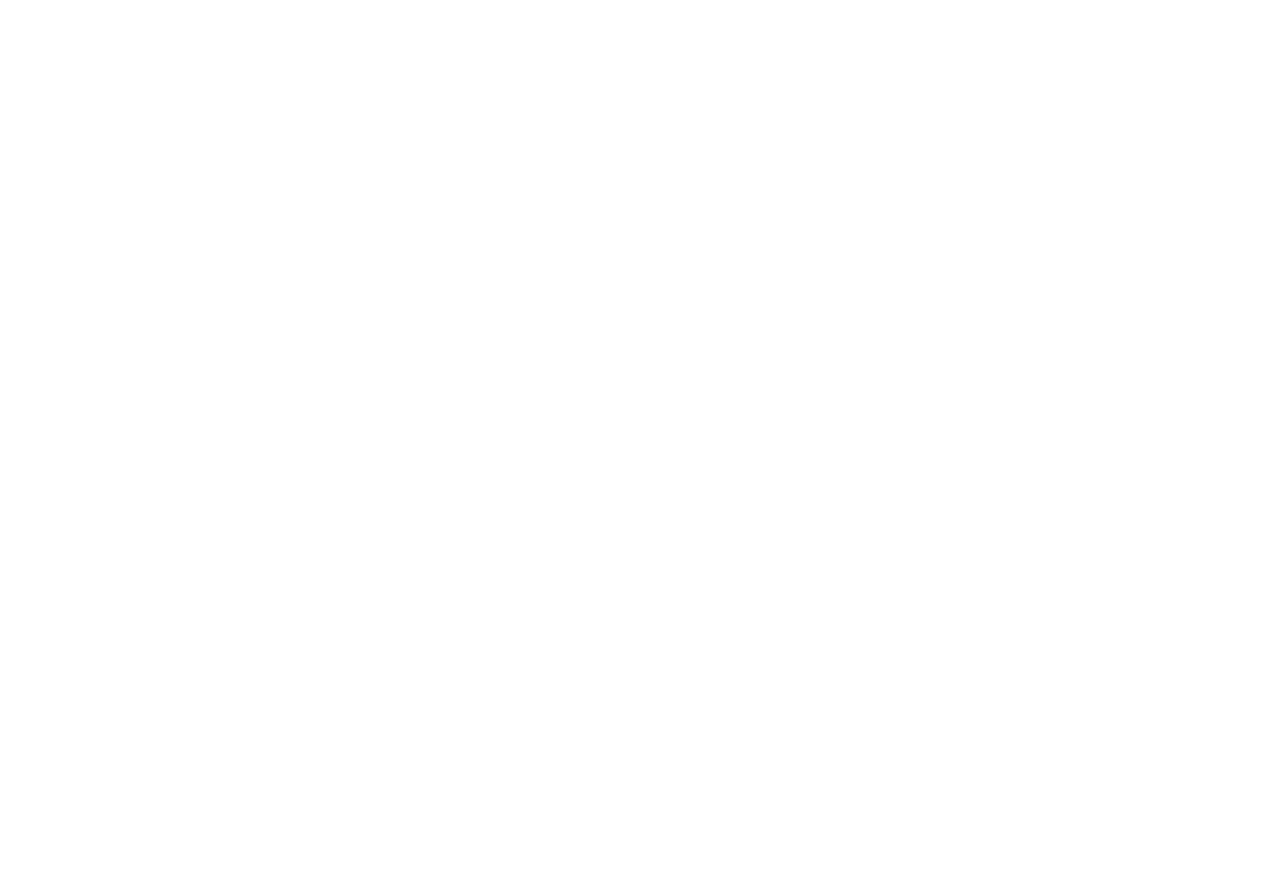
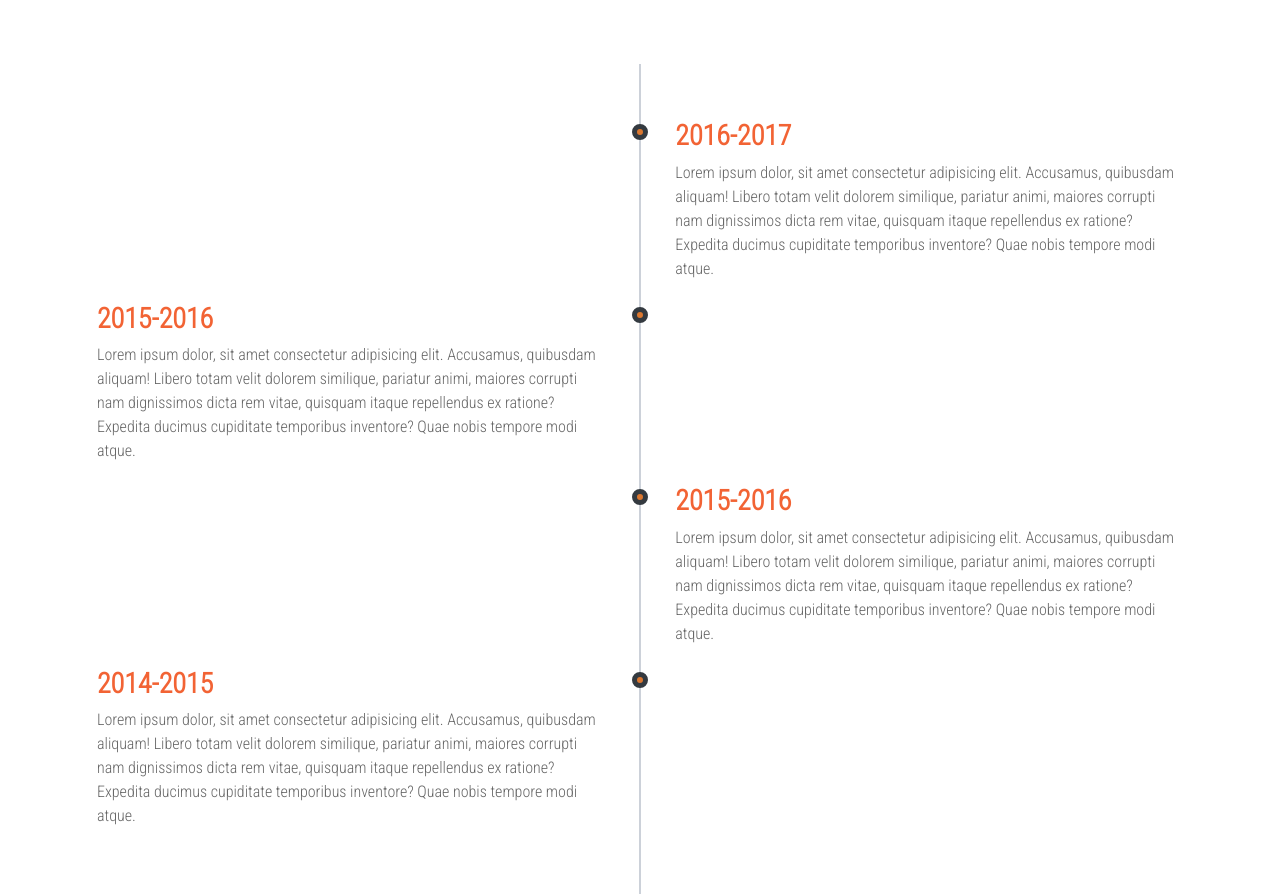
Before and after one commit to 3ouri/react-portfolio, a React (Create React App) app: page / in a window 1280 px wide. Shown: the part 1790-2684 px from the top of the page. Before the commit the page ends 1702 px from the top, so only its background shows below. Built offline with nearby package versions, Linux system fonts and the light colour scheme.

Commit message:
Experience Completed

```diff
--- a/src/App.css
+++ b/src/App.css
@@ -3,8 +3,10 @@
 :root {
   --primary-white: #fff;
   --primary-light-gray: #f4f4f4;
+  --primary-gray: #ccd1d9;
+  --primary-dark-gary: #666666;
+  --primary-dark: rgb(52, 58, 64);
   --primary-orange: #DB772F;
-  --primary-dark: rgb(52, 58, 64);
   --primary-red: #f26334;
   --primary-hover-red: #d55c11;
 }
@@ -199,3 +201,93 @@
 .services .box:hover p, .services .box:hover h3 {
   color: var(--primary-white);
 }
+
+/***************** EXPERIENCE ***************************/
+.experience-wrapper {
+  position: relative;
+  padding: 3.125rem 0;
+  overflow: hidden;
+}
+
+.experience h1 {
+  text-transform: uppercase;
+  color: var(--primary-orange);
+}
+
+.experience-wrapper::before {
+  position: absolute;
+  content: "";
+  top: 0;
+  left: 50%;
+  margin-left: -0.0625rem;
+  width: 0.125rem;
+  height: 100%;
+  background-color: var(--primary-gray);
+}
+
+.timeline-block {
+  width: calc(50% + 0.5rem);
+  display: flex;
+  justify-content: space-between;
+  clear: both;
+}
+
+.timeline-block-right {
+  float: right;
+}
+
+.timeline-block-left {
+  float: left;
+  direction: rtl;
+}
+
+.marker {
+  width: 1rem;
+  height: 1rem;
+  border-radius: 50%;
+  border: 0.3125rem solid var(--primary-dark);
+  background-color: var(--primary-orange);
+  margin-top: 0.625rem;
+  z-index: 1;
+}
+
+.timeline-content {
+  width: 95%;
+  padding: 0 0.9375rem;
+  color: var(--primary-dark-gary);
+  direction: ltr;
+}
+
+.timeline-content h3 {
+  margin-top: 0.3125rem;
+  color: var(--primary-red);
+  font-weight: 900;
+}
+
+/*---------------- MEDIA ------------------*/
+@media(max-width: 768px) {
+  .experience {
+    padding: 0.7rem;
+  }
+
+  .experience .container {
+    padding-left: 0;
+  }
+
+  .experience-wrapper::before {
+    left: 0.5rem;
+    margin-bottom: 1.875rem;
+  }
+
+  .timeline-block-right {
+    float: none;
+    width: 100%;
+  }
+
+  .timeline-block-left {
+    float: none;
+    direction: ltr;
+    width: 100%;
+  }
+
+}
--- a/src/App.js
+++ b/src/App.js
@@ -7,6 +7,7 @@
 import Header from "./components/Header";
 import AboutMe from "./components/AboutMe";
 import Services from "./components/Services";
+import Experience from "./components/Experience";
 
 function App() {
   const particlesInit = (engine) => {
@@ -20,6 +21,7 @@
       <Header />
       <AboutMe />
       <Services />
+      <Experience />
     </>
   );
 }
--- /dev/null
+++ b/src/components/Experience.js
@@ -0,0 +1,74 @@
+import React from "react";
+
+const Experience = () => {
+  return (
+    <div className="experience">
+      <div className="d-flex justify-content-center my-5">
+        <h1>Eperience</h1>
+      </div>
+      <div className="container experience-wrapper">
+        <div className="timeline-block timeline-block-right">
+          <div className="marker"></div>
+          <div className="timeline-content">
+            <h3>2016-2017</h3>
+            <p>
+              Lorem ipsum dolor, sit amet consectetur adipisicing elit.
+              Accusamus, quibusdam aliquam! Libero totam velit dolorem
+              similique, pariatur animi, maiores corrupti nam dignissimos dicta
+              rem vitae, quisquam itaque repellendus ex ratione? Expedita
+              ducimus cupiditate temporibus inventore? Quae nobis tempore modi
+              atque.
+            </p>
+          </div>
+        </div>
+
+        <div className="timeline-block timeline-block-left">
+          <div className="marker"></div>
+          <div className="timeline-content">
+            <h3>2015-2016</h3>
+            <p>
+              Lorem ipsum dolor, sit amet consectetur adipisicing elit.
+              Accusamus, quibusdam aliquam! Libero totam velit dolorem
+              similique, pariatur animi, maiores corrupti nam dignissimos dicta
+              rem vitae, quisquam itaque repellendus ex ratione? Expedita
+              ducimus cupiditate temporibus inventore? Quae nobis tempore modi
+              atque.
+            </p>
+          </div>
+        </div>
+
+        <div className="timeline-block timeline-block-right">
+          <div className="marker"></div>
+          <div className="timeline-content">
+            <h3>2015-2016</h3>
+            <p>
+              Lorem ipsum dolor, sit amet consectetur adipisicing elit.
+              Accusamus, quibusdam aliquam! Libero totam velit dolorem
+              similique, pariatur animi, maiores corrupti nam dignissimos dicta
+              rem vitae, quisquam itaque repellendus ex ratione? Expedita
+              ducimus cupiditate temporibus inventore? Quae nobis tempore modi
+              atque.
+            </p>
+          </div>
+        </div>
+
+        <div className="timeline-block timeline-block-left">
+          <div className="marker"></div>
+          <div className="timeline-content">
+            <h3>2014-2015</h3>
+            <p>
+              Lorem ipsum dolor, sit amet consectetur adipisicing elit.
+              Accusamus, quibusdam aliquam! Libero totam velit dolorem
+              similique, pariatur animi, maiores corrupti nam dignissimos dicta
+              rem vitae, quisquam itaque repellendus ex ratione? Expedita
+              ducimus cupiditate temporibus inventore? Quae nobis tempore modi
+              atque.
+            </p>
+          </div>
+        </div>
+      </div>
+    </div>
+  );
+};
+
+export default Experience;
--- a/src/components/Navbar.js
+++ b/src/components/Navbar.js
@@ -43,7 +43,7 @@
             </li>
             <li className="nav-item">
               <a className="nav-link" href="#">
-                How Work
+                Experience
               </a>
             </li>
             <li className="nav-item">
--- a/src/components/Services.js
+++ b/src/components/Services.js
@@ -9,7 +9,7 @@
       <h1 className="py-5">My Services</h1>
       <div className="container">
         <div className="row">
-          <div className="col-md-3 col-sm-6">
+          <div className="col-lg-3 col-md-6 col-sm-6">
             <div className="box">
               <div className="circle">
                 <FontAwesomeIcon className="icon" icon={faDesktop} size="2x" />
@@ -21,7 +21,7 @@
               </p>
             </div>
           </div>
-          <div className="col-md-3 col-sm-6">
+          <div className="col-lg-3 col-md-6 col-sm-6">
             <div className="box">
               <div className="circle">
                 <FontAwesomeIcon className="icon" icon={faFileCode} size="2x" />
@@ -33,7 +33,7 @@
               </p>
             </div>
           </div>
-          <div className="col-md-3 col-sm-6">
+          <div className="col-lg-3 col-md-6 col-sm-6">
             <div className="box">
               <div className="circle">
                 <FontAwesomeIcon
@@ -49,7 +49,7 @@
               </p>
             </div>
           </div>
-          <div className="col-md-3 col-sm-6">
+          <div className="col-lg-3 col-md-6 col-sm-6">
             <div className="box">
               <div className="circle">
                 <FontAwesomeIcon className="icon" icon={faGoogle} size="2x" />
```
